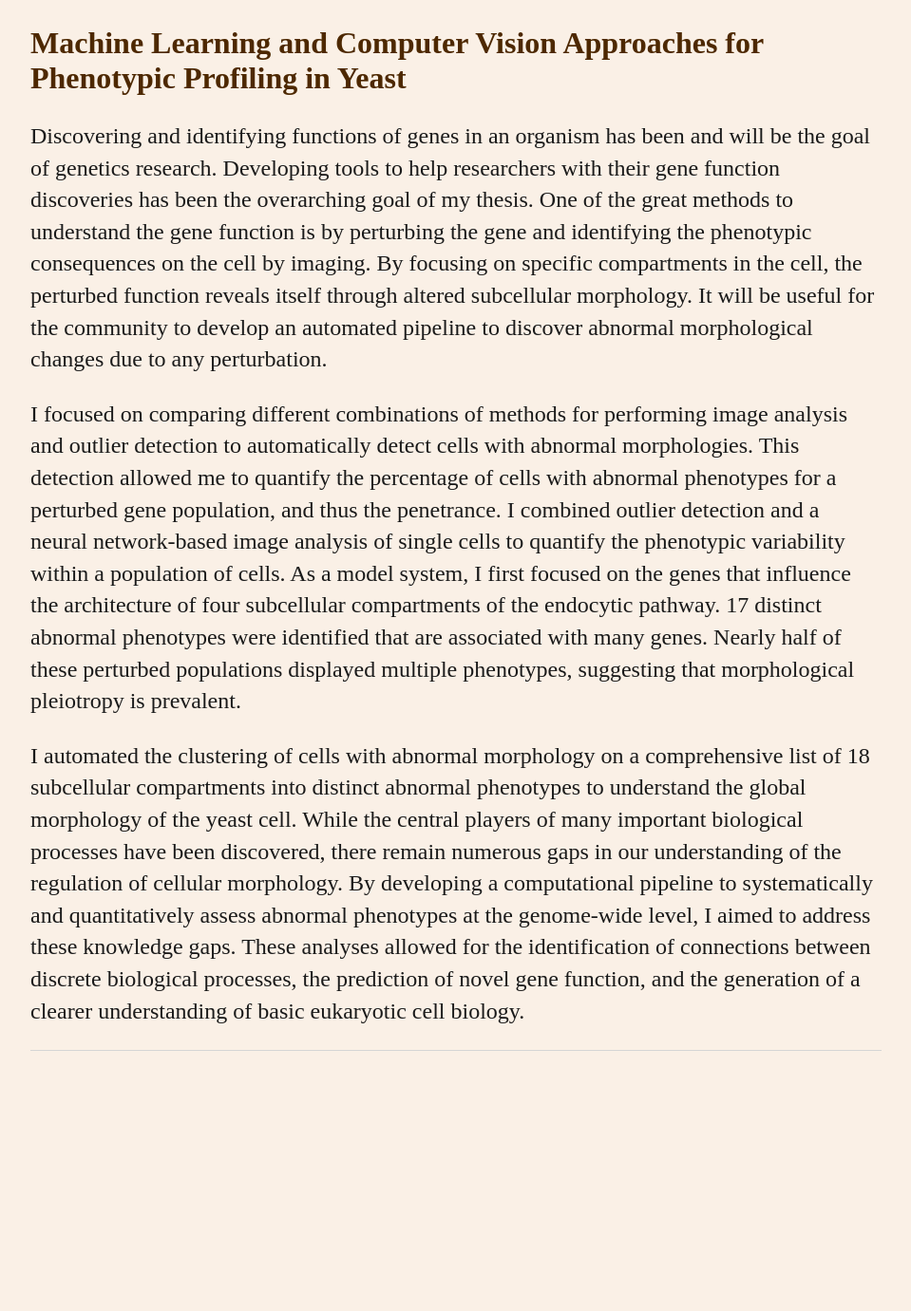
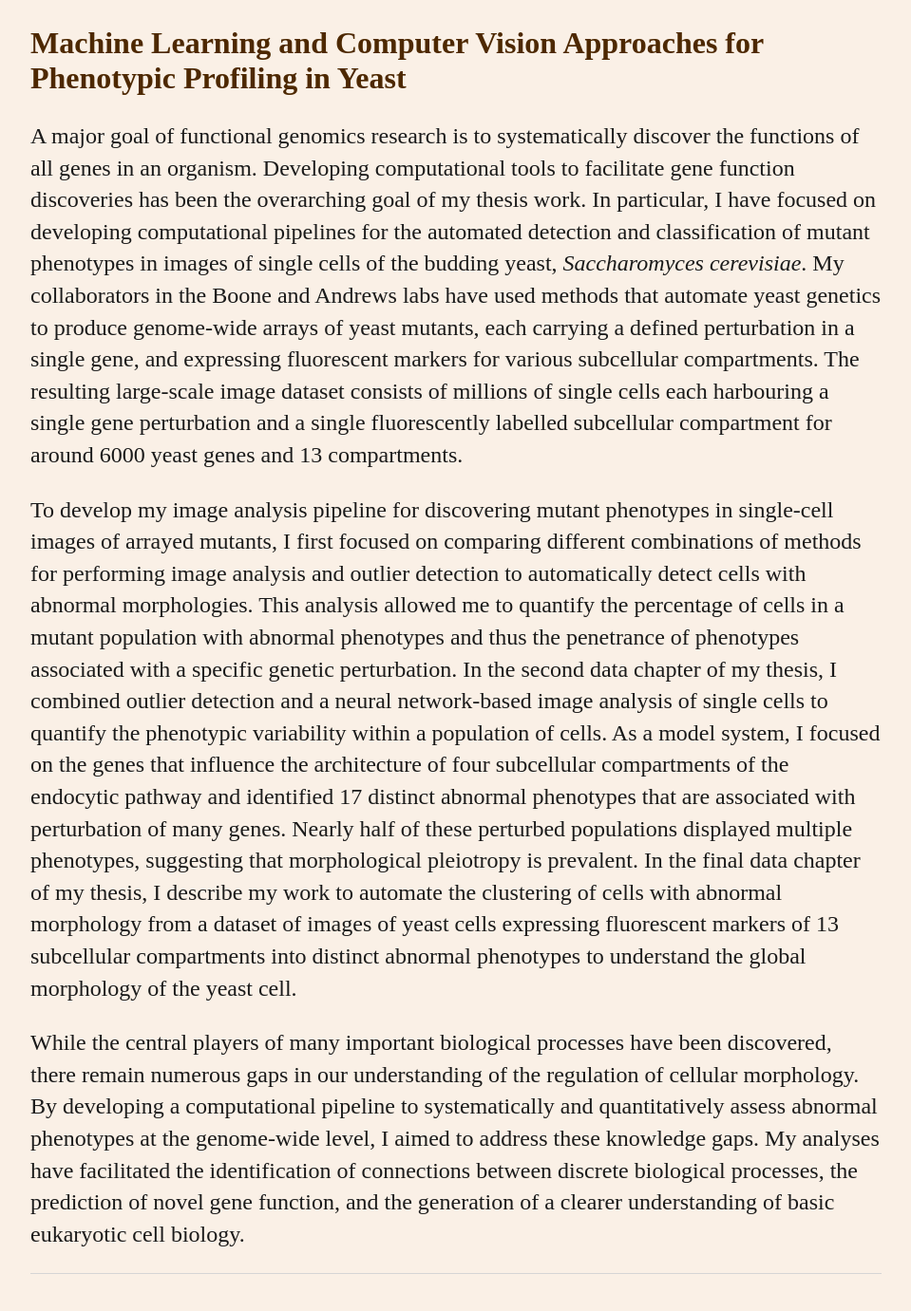
Before and after one commit to nsahin/nsahin.github.io, a Jekyll site: the page built from abstract/index.html, in a window 1280 px wide, cut to the strip 310-1712 px from the top of the page. Shown: the top 1381 px of the strip at 95% size, without its empty margins (160-1119 px from the left). Built offline with Jekyll 4.4.1, drawn with Linux system fonts in a browser that asks for light colours; before the commit the page ends 1477 px from its top, so only the background shows below that.

Commit message:
Update index.html

```diff
--- a/abstract/index.html
+++ b/abstract/index.html
@@ -4,22 +4,20 @@ title: Nil Sahin
 ---
 <div class="blurb">
 	<h2>Machine Learning and Computer Vision Approaches for Phenotypic Profiling in Yeast</h2>
-	<p>Discovering and identifying functions of genes in an organism has been and will be the goal of genetics research.
-    Developing tools to help researchers with their gene function discoveries has been the overarching goal of my thesis.
-    One of the great methods to understand the gene function is by perturbing the gene and identifying the phenotypic consequences on the cell by imaging.
-    By focusing on specific compartments in the cell, the perturbed function reveals itself through altered subcellular morphology.
-    It will be useful for the community to develop an automated pipeline to discover abnormal morphological changes due to any perturbation.
-  </p>
-    <p>I focused on comparing different combinations of methods for performing image analysis and outlier detection to automatically detect cells with abnormal morphologies.
-    This detection allowed me to quantify the percentage of cells with abnormal phenotypes for a perturbed gene population, and thus the penetrance.
-	    I combined outlier detection and a neural network-based image analysis of single cells to quantify the phenotypic variability within a population of cells.
-    As a model system, I first focused on the genes that influence the architecture of four subcellular compartments of the endocytic pathway.
-    17 distinct abnormal phenotypes were identified that are associated with many genes.
-    Nearly half of these perturbed populations displayed multiple phenotypes, suggesting that morphological pleiotropy is prevalent.
-  </p>
-  <p>I automated the clustering of cells with abnormal morphology on a comprehensive list of 18 subcellular compartments into distinct abnormal phenotypes to understand the global morphology of the yeast cell.
-    While the central players of many important biological processes have been discovered, there remain numerous gaps in our understanding of the regulation of cellular morphology.
-    By developing a computational pipeline to systematically and quantitatively assess abnormal phenotypes at the genome-wide level, I aimed to address these knowledge gaps.
-    These analyses allowed for the identification of connections between discrete biological processes, the prediction of novel gene function, and the generation of a clearer understanding of basic eukaryotic cell biology.
-  </p>
+	<p>A major goal of functional genomics research is to systematically discover the functions of all genes in an organism.
+		Developing computational tools to facilitate gene function discoveries has been the overarching goal of my thesis work.
+		In particular, I have focused on developing computational pipelines for the automated detection and classification of mutant phenotypes in images of single cells of the budding yeast, <i>Saccharomyces cerevisiae</i>.
+		My collaborators in the Boone and Andrews labs have used methods that automate yeast genetics to produce genome-wide arrays of yeast mutants, each carrying a defined perturbation in a single gene, and expressing fluorescent markers for various subcellular compartments.
+		The resulting large-scale image dataset consists of millions of single cells each harbouring a single gene perturbation and a single fluorescently labelled subcellular compartment for around 6000 yeast genes and 13 compartments.
+	</p>
+	<p>To develop my image analysis pipeline for discovering mutant phenotypes in single-cell images of arrayed mutants, I first focused on comparing different combinations of methods for performing image analysis and outlier detection to automatically detect cells with abnormal morphologies.
+		This analysis allowed me to quantify the percentage of cells in a mutant population with abnormal phenotypes and thus the penetrance of phenotypes associated with a specific genetic perturbation.
+		In the second data chapter of my thesis, I combined outlier detection and a neural network-based image analysis of single cells to quantify the phenotypic variability within a population of cells.
+		As a model system, I focused on the genes that influence the architecture of four subcellular compartments of the endocytic pathway and identified 17 distinct abnormal phenotypes that are associated with perturbation of many genes.
+		Nearly half of these perturbed populations displayed multiple phenotypes, suggesting that morphological pleiotropy is prevalent. In the final data chapter of my thesis, I describe my work to automate the clustering of cells with abnormal morphology from a dataset of images of yeast cells expressing fluorescent markers of 13 subcellular compartments into distinct abnormal phenotypes to understand the global morphology of the yeast cell.
+	</p>
+	<p>While the central players of many important biological processes have been discovered, there remain numerous gaps in our understanding of the regulation of cellular morphology.
+		By developing a computational pipeline to systematically and quantitatively assess abnormal phenotypes at the genome-wide level, I aimed to address these knowledge gaps.
+		My analyses have facilitated the identification of connections between discrete biological processes, the prediction of novel gene function, and the generation of a clearer understanding of basic eukaryotic cell biology.
+	</p>
 </div><!-- /.blurb -->
```
